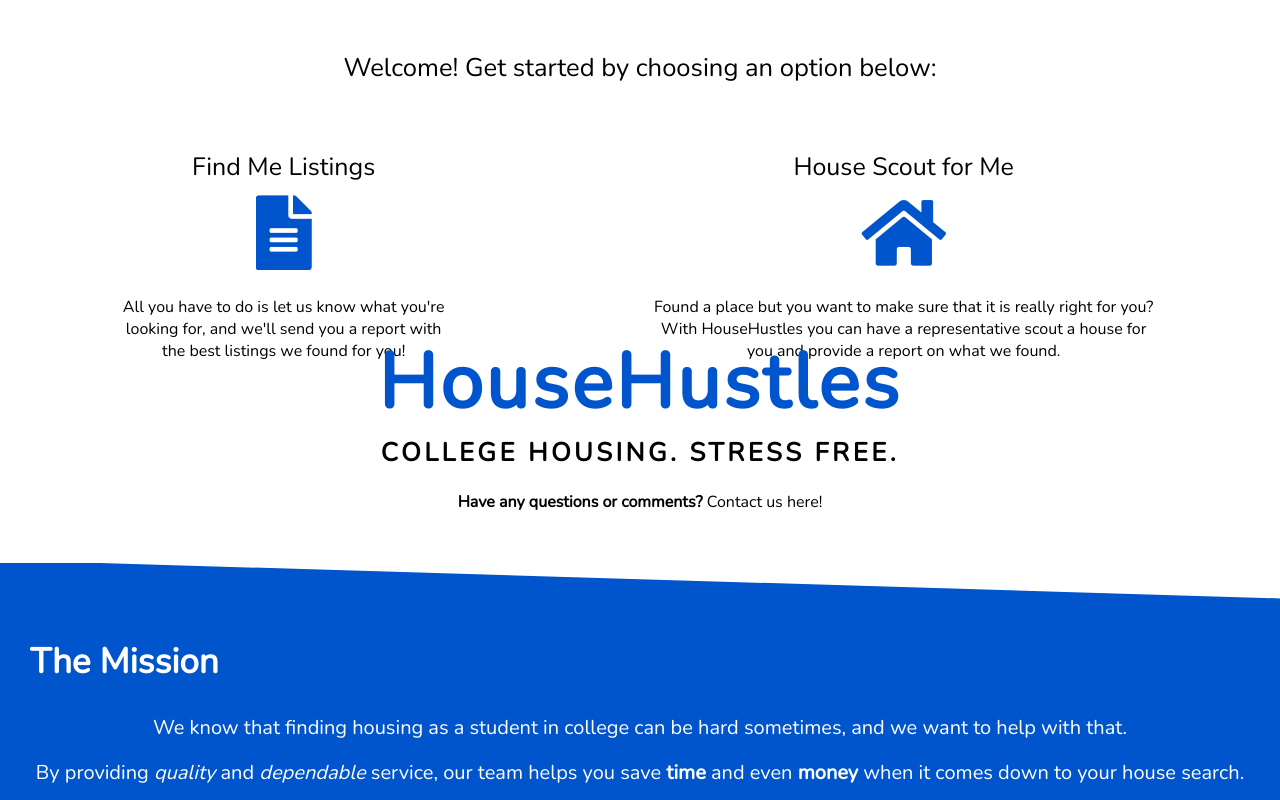
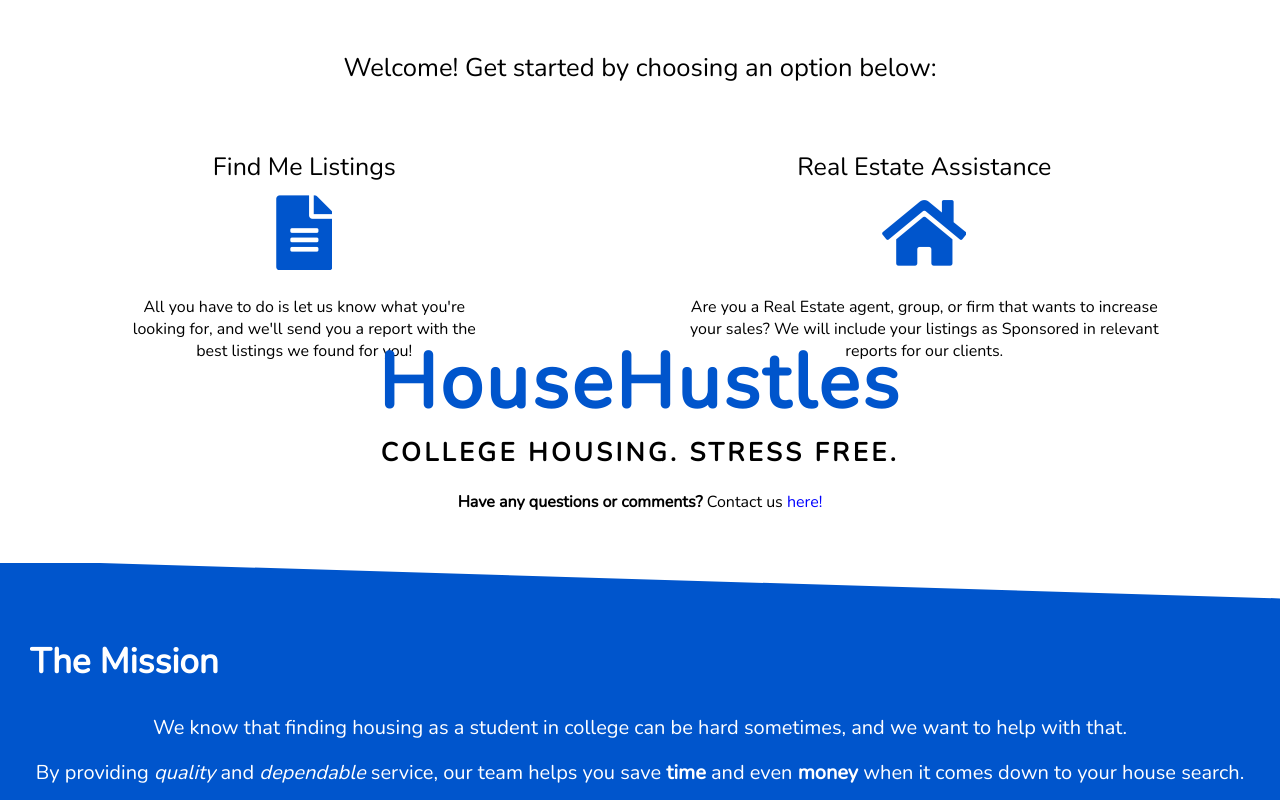
Before and after one commit to Quentrum/househustles, a plain HTML site: page index.html in a window 1280 px wide. Shown: the top 800 px of the page. Drawn offline with nearby package versions, Linux system fonts and the light colour scheme.

Commit message:
added in real estate

```diff
--- a/index.html
+++ b/index.html
@@ -34,9 +34,9 @@
       <p class = "option-box-desc">All you have to do is let us know what you're looking for, and we'll send you a report with the best listings we found for you!</p>
     </div>
     <div class = "option-box" id="option2">
-      <p class = "option-box-title">House Scout for Me</p>
+      <p class = "option-box-title">Real Estate Assistance</p>
       <div class = "option-box-icon"><i class="fas fa-home"></i></div>
-      <p class = "option-box-desc">Found a place but you want to make sure that it is really right for you? With HouseHustles you can have a representative scout a house for you and provide a report on what we found.  </p>
+      <p class = "option-box-desc">Are you a Real Estate agent, group, or firm that wants to increase your sales? We will include your listings as Sponsored in relevant reports for our clients. </p>
     </div>
   </div> <!--END OF MID SECTION -->
   <div style=" opacity: 0; width: 0px; height: 0px;" class = "optionLightBox" id = "optionLightBox1">
@@ -94,13 +94,13 @@
   <!-- START OF NEW LIGHT BOX -->
 
   <div style=" opacity: 0; width: 0px; height: 0px;" class = "optionLightBox" id = "optionLightBox2">
-    <p style="text-align: CENTER; "> This service is not currently available for online order. Please <a href="mailto:househustles@gmail.com?subject= House Scout for Me Order Placement"> Contact </a> us to schedule your order! </p>
+    <p style="text-align: CENTER; "> This service is not currently available for online order. Please <a href="mailto:househustles@gmail.com?subject= Real Estate Query" style="color: blue;"> Contact </a> us to schedule your order! </p>
     <p id= "cancelLink2" style="color: #777; position: absolute; right: 5%; bottom: 10px;"> Cancel </p>
   </div> <!--END OF OPTION LIGHT BOX -->
 
 
   <p style = "margin-bottom: 50px; margin-top: 50px; text-align: CENTER; ">
-     <b> Have any questions or comments? </b> Contact us <a href="mailto:househustles@gmail.com?subject= Customer Service Question from HouseHustles.com">here!</a>
+     <b> Have any questions or comments? </b> Contact us <a href="mailto:househustles@gmail.com?subject= Customer Service Question from HouseHustles.com" style="color: blue;">here!</a>
   </p>
   <div id = "separatorToBlue"></div>
   <div id = "aboutSection" style="background: #0055cc; color:white;">
```
Also changed, not shown: public/index.html (+4 -4 lines).
